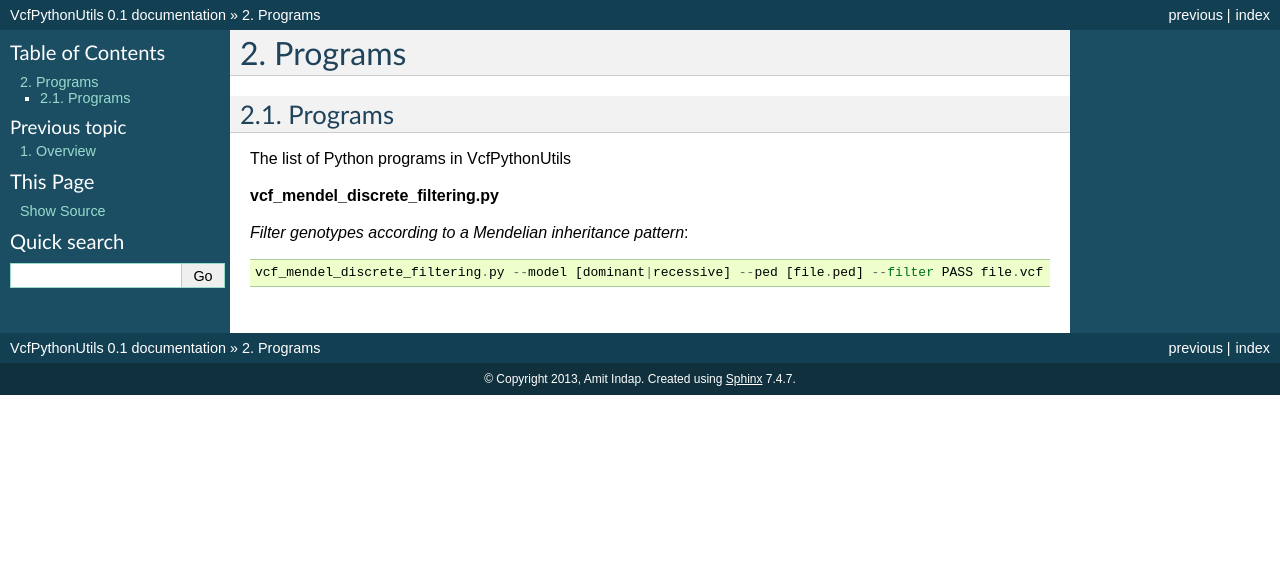
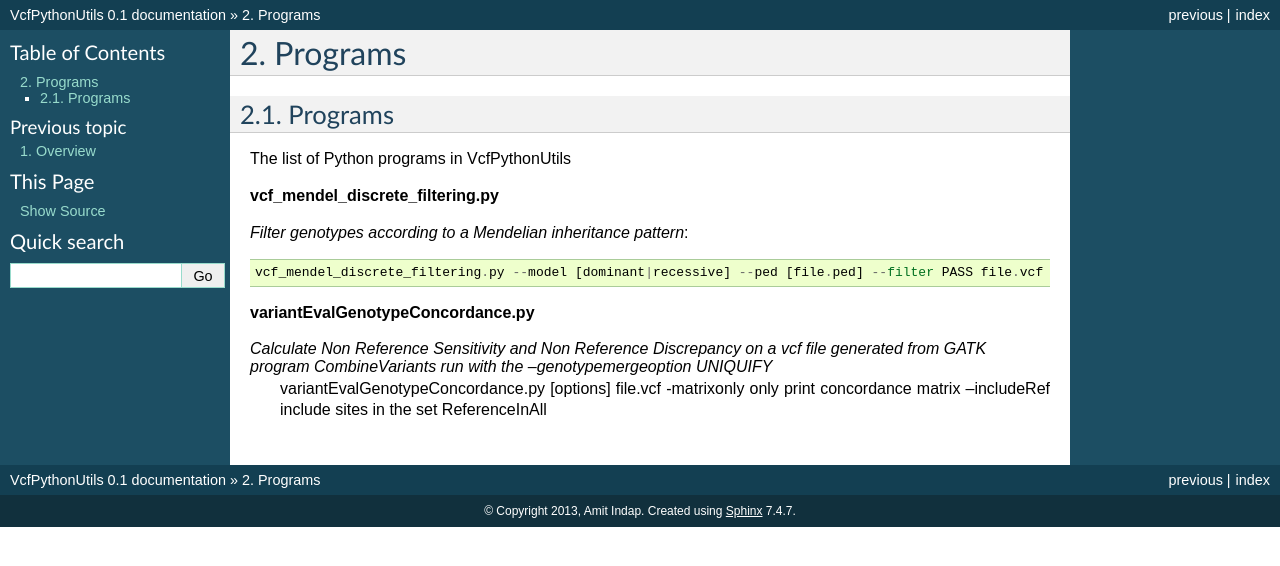
Before and after one commit to indapa/VcfPythonUtils, a Sphinx documentation site: the page built from docs/programs.rst, in a window 1280 px wide. Shown: the top 566 px of the page. Built offline with Sphinx 7.4.7, drawn with Linux system fonts in a browser that asks for light colours.

Commit message:
added doc

```diff
--- a/docs/programs.rst
+++ b/docs/programs.rst
@@ -13,3 +13,11 @@ The list of Python programs in VcfPythonUtils
 *Filter genotypes according to a Mendelian inheritance pattern*::
 
 	vcf_mendel_discrete_filtering.py --model [dominant|recessive] --ped [file.ped] --filter PASS file.vcf
+
+
+**variantEvalGenotypeConcordance.py**
+
+*Calculate Non Reference Sensitivity  and Non Reference Discrepancy  on a vcf file  generated from GATK program CombineVariants run with the --genotypemergeoption UNIQUIFY*
+	  variantEvalGenotypeConcordance.py [options] file.vcf
+	  -matrixonly  only print concordance matrix
+	  --includeRef  include sites in the set ReferenceInAll
```
